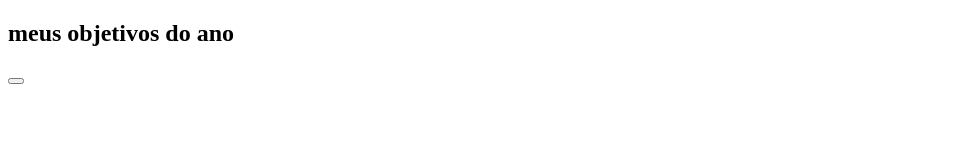
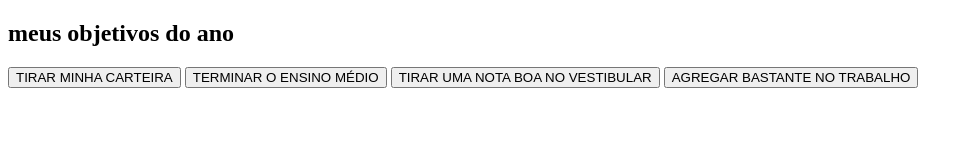
Before and after one commit to israelnunes06/ISAREL-DE-NOVO-2-, a plain HTML site: page index.html in a window 1280 px wide. Shown: the whole page, without its empty margins (0-973 px from the left). Drawn offline with Linux system fonts and the light colour scheme.

Commit message:
Add files via upload

```diff
--- a/index.html
+++ b/index.html
@@ -5,11 +5,16 @@
     <meta http-equiv="X-UA-Compatible" content="IE=edge">
     <meta name="viewport" content="width=device-width, initial-scale=1.0">
     <title>Meus objetivos do ano</title>
+    <link rel="stylesheet" href="style.css">
 </head>
 <body>
     <section class="conteudo-principal"></section>
     <h2 class="titulo-principal"> meus objetivos do ano</h2>
     <div class="botoes"></div>
-    <button class="botao"></button>
+    <button class="botao">TIRAR MINHA CARTEIRA</button>
+    <button class="botao">TERMINAR O ENSINO MÉDIO</button>
+    <button class="botao">TIRAR UMA NOTA BOA NO VESTIBULAR</button>
+    <button class="botao">AGREGAR BASTANTE NO TRABALHO</button>
+
 </body>
 </html>
--- a/style.css
+++ b/style.css
@@ -0,0 +1,11 @@
+@import url('https://fonts.googleapis.com/css2?family-Chakra+Petch:w ght@400:700&display=swap');
+
+
+:root{
+    --cor-de-fundo: #1E1E1E;
+    --verde: #6FFF57;
+    --branco: #FFFFFF;
+    --botao-ativo: #3A375E;
+    --botao-inativo: rgba(58, 55, 94, 0.5);
+    --texto-fundo: rgba(58, 55, 94, 0.3);
+}
```
